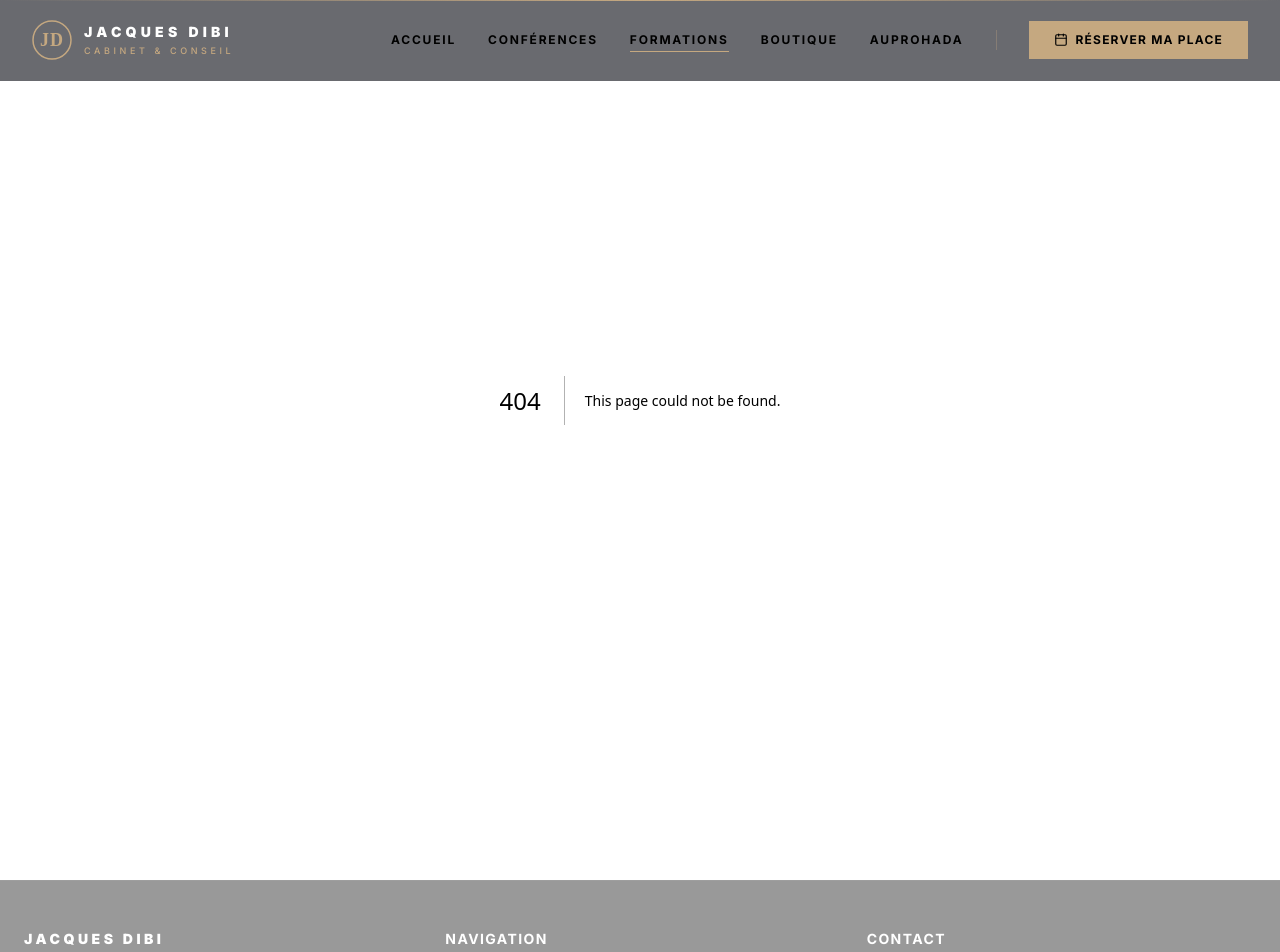
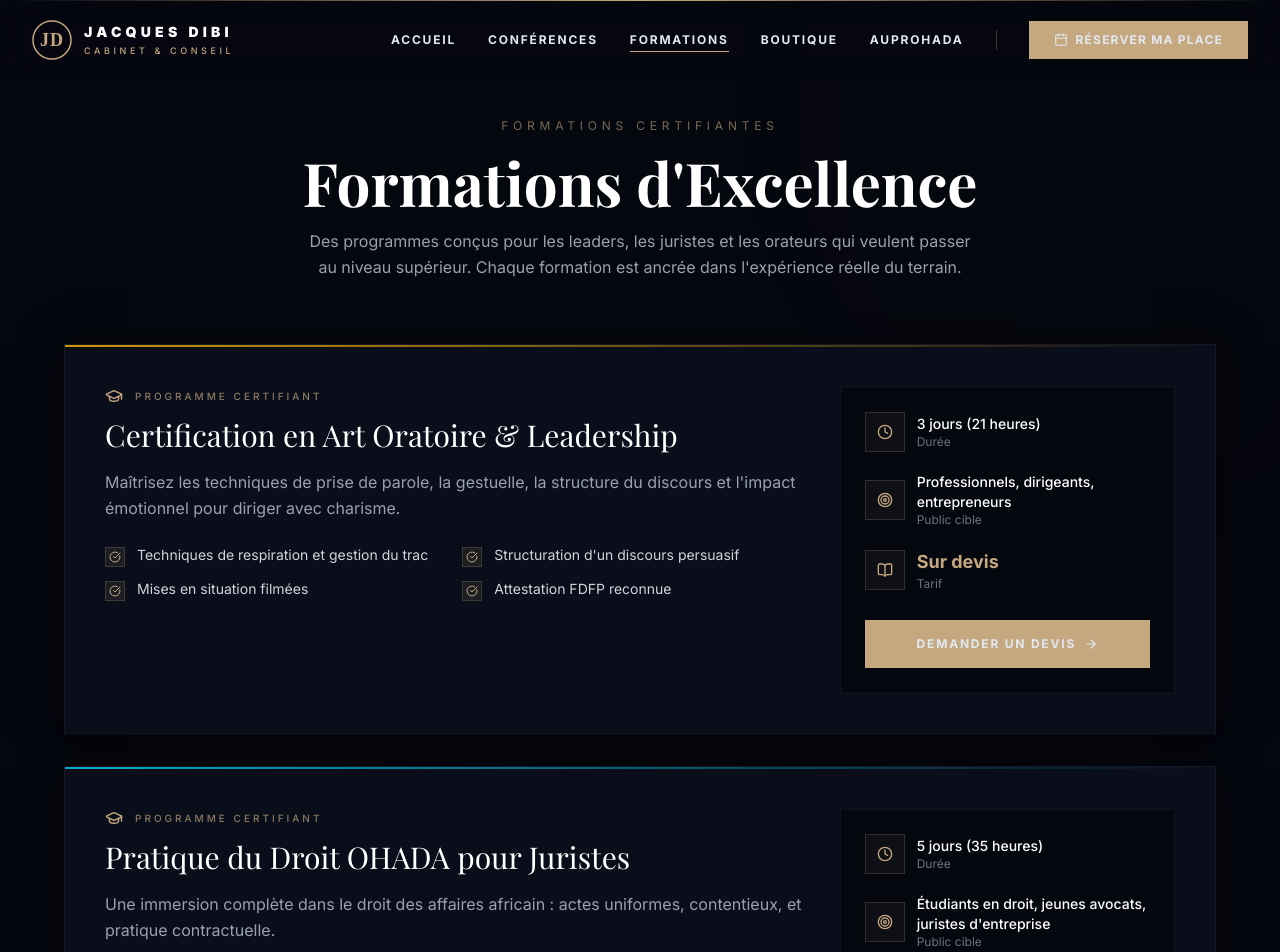
Before and after one commit to PATAWALA/Jacques-DIBI-, a Next.js app: page /formations in a window 1280 px wide. Before the commit this address had no page. Shown: the top 952 px of the page. Built offline with nearby package versions, Linux system fonts and the light colour scheme; a web font is replaced by a local one.

Commit message:
23 update

```diff
--- /dev/null
+++ b/src/app/formations/page.tsx
@@ -0,0 +1,179 @@
+import type { Metadata } from "next";
+import Link from "next/link";
+import { GraduationCap, BookOpen, Users, ArrowRight, CheckCircle, Clock, Target } from "lucide-react";
+
+export const metadata: Metadata = {
+  title: "Formations Certifiantes | Jacques DIBI",
+  description:
+    "Formations en art oratoire, leadership et droit des affaires OHADA, certifiées FDFP. Développez vos compétences avec un expert reconnu.",
+};
+
+const programmes = [
+  {
+    title: "Certification en Art Oratoire & Leadership",
+    duration: "3 jours (21 heures)",
+    audience: "Professionnels, dirigeants, entrepreneurs",
+    price: "Sur devis",
+    description:
+      "Maîtrisez les techniques de prise de parole, la gestuelle, la structure du discours et l'impact émotionnel pour diriger avec charisme.",
+    highlights: [
+      "Techniques de respiration et gestion du trac",
+      "Structuration d'un discours persuasif",
+      "Mises en situation filmées",
+      "Attestation FDFP reconnue",
+    ],
+    accent: "amber",
+  },
+  {
+    title: "Pratique du Droit OHADA pour Juristes",
+    duration: "5 jours (35 heures)",
+    audience: "Étudiants en droit, jeunes avocats, juristes d'entreprise",
+    price: "À partir de 150 000 FCFA",
+    description:
+      "Une immersion complète dans le droit des affaires africain : actes uniformes, contentieux, et pratique contractuelle.",
+    highlights: [
+      "Droit des sociétés commerciales",
+      "Sûretés et recouvrement",
+      "Arbitrage et médiation OHADA",
+      "Cas pratiques et études de dossiers",
+    ],
+    accent: "cyan",
+  },
+  {
+    title: "Devenir Maître de Cérémonie Professionnel",
+    duration: "2 jours intensifs",
+    audience: "Futurs MC, communicants, chargés de protocole",
+    price: "Sur devis",
+    description:
+      "Transmission exclusive du savoir-faire d'un Maître de Cérémonie primé à l'international. Du mariage au gala de prestige.",
+    highlights: [
+      "Protocole et gestion de la scène",
+      "Improvisation et répartie",
+      "Relation client et personal branding",
+      "Simulation d'événements réels",
+    ],
+    accent: "gold",
+  },
+];
+
+export default function FormationsPage() {
+  return (
+    <section className="min-h-screen pt-28 pb-20 px-4 sm:px-6 lg:px-8 relative overflow-hidden">
+      {/* Lueur d'ambiance */}
+      <div className="absolute top-0 right-0 w-[600px] h-[600px] bg-gradient-to-bl from-[#C5A880]/5 via-transparent to-transparent rounded-full blur-[180px] pointer-events-none" />
+
+      <div className="relative z-10 max-w-6xl mx-auto">
+        {/* En-tête */}
+        <div className="text-center mb-16">
+          <span className="text-xs uppercase tracking-[0.4em] text-[#C5A880]/60">
+            Formations certifiantes
+          </span>
+          <h1 className="font-serif text-4xl md:text-6xl text-white mt-4 font-bold mb-4">
+            Formations d'Excellence
+          </h1>
+          <p className="text-gray-400 max-w-2xl mx-auto leading-relaxed">
+            Des programmes conçus pour les leaders, les juristes et les orateurs
+            qui veulent passer au niveau supérieur. Chaque formation est ancrée
+            dans l'expérience réelle du terrain.
+          </p>
+        </div>
+
+        {/* Programmes */}
+        <div className="space-y-8">
+          {programmes.map((prog, i) => (
+            <div
+              key={i}
+              className="group relative bg-[#0A0D1A] border border-white/5 hover:border-[#C5A880]/20 transition-all duration-700 shadow-[0_4px_40px_rgba(0,0,0,0.6)] hover:shadow-[0_8px_60px_rgba(0,0,0,0.8)]"
+            >
+              {/* Ligne supérieure colorée */}
+              <div
+                className={`h-[2px] w-full transition-all duration-500 ${
+                  prog.accent === "amber"
+                    ? "bg-gradient-to-r from-amber-400/80 to-transparent"
+                    : prog.accent === "cyan"
+                    ? "bg-gradient-to-r from-cyan-400/80 to-transparent"
+                    : "bg-gradient-to-r from-[#C5A880] to-transparent"
+                }`}
+              />
+
+              <div className="p-8 md:p-10">
+                <div className="grid md:grid-cols-3 gap-8 items-start">
+                  {/* Contenu principal */}
+                  <div className="md:col-span-2">
+                    <div className="flex items-center gap-3 mb-3">
+                      <GraduationCap size={18} className="text-[#C5A880]" />
+                      <span className="text-[10px] uppercase tracking-[0.3em] text-[#C5A880]/70 font-medium">
+                        Programme certifiant
+                      </span>
+                    </div>
+
+                    <h2 className="font-serif text-2xl md:text-3xl text-white mb-4">
+                      {prog.title}
+                    </h2>
+
+                    <p className="text-gray-400 leading-relaxed mb-6">
+                      {prog.description}
+                    </p>
+
+                    {/* Points forts */}
+                    <div className="grid sm:grid-cols-2 gap-3">
+                      {prog.highlights.map((h, idx) => (
+                        <div key={idx} className="flex items-start gap-3">
+                          <div className="w-5 h-5 flex items-center justify-center bg-[#C5A880]/10 border border-[#C5A880]/20 shrink-0 mt-0.5">
+                            <CheckCircle size={12} className="text-[#C5A880]" />
+                          </div>
+                          <span className="text-sm text-gray-300">{h}</span>
+                        </div>
+                      ))}
+                    </div>
+                  </div>
+
+                  {/* Sidebar infos */}
+                  <div className="bg-[#05070F] border border-white/5 p-6 flex flex-col gap-5">
+                    <div className="flex items-center gap-3">
+                      <div className="w-10 h-10 flex items-center justify-center bg-[#C5A880]/5 border border-[#C5A880]/20 shrink-0">
+                        <Clock size={16} className="text-[#C5A880]" />
+                      </div>
+                      <div>
+                        <p className="text-white text-sm font-medium">{prog.duration}</p>
+                        <p className="text-xs text-gray-500">Durée</p>
+                      </div>
+                    </div>
+
+                    <div className="flex items-center gap-3">
+                      <div className="w-10 h-10 flex items-center justify-center bg-[#C5A880]/5 border border-[#C5A880]/20 shrink-0">
+                        <Target size={16} className="text-[#C5A880]" />
+                      </div>
+                      <div>
+                        <p className="text-white text-sm font-medium">{prog.audience}</p>
+                        <p className="text-xs text-gray-500">Public cible</p>
+                      </div>
+                    </div>
+
+                    <div className="flex items-center gap-3">
+                      <div className="w-10 h-10 flex items-center justify-center bg-[#C5A880]/5 border border-[#C5A880]/20 shrink-0">
+                        <BookOpen size={16} className="text-[#C5A880]" />
+                      </div>
+                      <div>
+                        <p className="text-[#C5A880] text-lg font-bold">{prog.price}</p>
+                        <p className="text-xs text-gray-500">Tarif</p>
+                      </div>
+                    </div>
+
+                    <Link
+                      href="/conferences#contact"
+                      className="mt-2 flex items-center justify-center gap-2 bg-[#C5A880] hover:bg-[#D4B896] text-black font-bold text-xs uppercase tracking-[0.15em] py-4 transition-all duration-300"
+                    >
+                      Demander un devis
+                      <ArrowRight size={14} />
+                    </Link>
+                  </div>
+                </div>
+              </div>
+            </div>
+          ))}
+        </div>
+      </div>
+    </section>
+  );
+}
```
